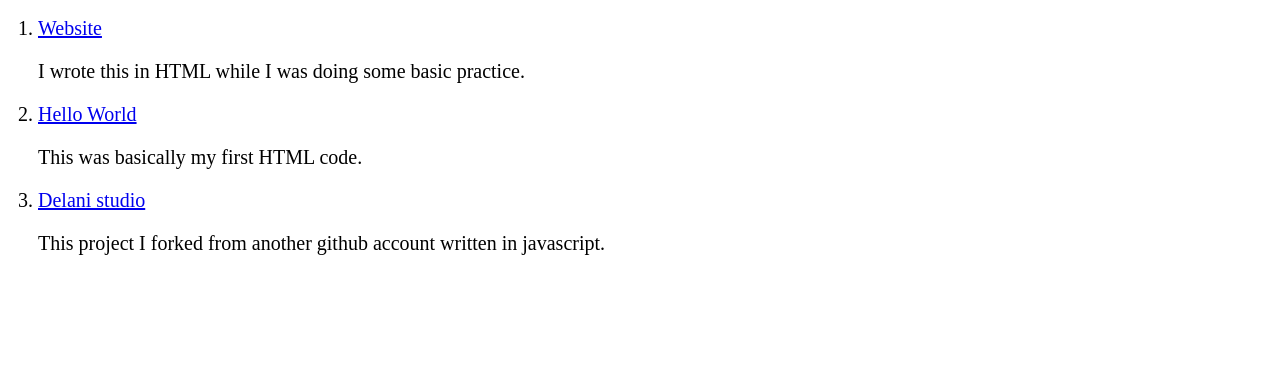
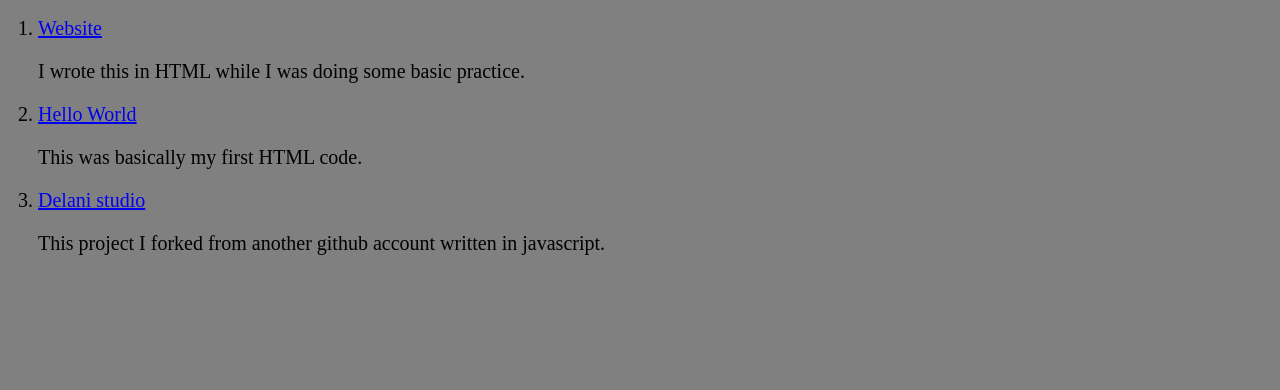
Before and after one commit to HandyWork1/Portfolio, a plain HTML site: page portfolio.html in a window 1280 px wide. Shown: the part 410-800 px from the top of the page. Drawn offline with Linux system fonts and the light colour scheme.

Commit message:
creating the about page

```diff
--- a/CSS/design.css
+++ b/CSS/design.css
@@ -10,13 +10,6 @@ h1{
   width: 200px;
   height: 200px;
   float: left;
-}
-html {
-  background: url(pic1.jpg) no-repeat center center fixed;
-  -webkit-background-size: cover;
-  -moz-background-size: cover;
-  -o-background-size: cover;
-  background-size: cover;
 }
 .row{
   max-width: 1200px;
@@ -43,3 +36,6 @@ p{
   margin-left: 30px;
   font-size: 15pt;
 }
+body{
+  background-color: gray;
+}
```
Also changed, not shown: about.html (+11 -1 lines), new-design.css (added).
